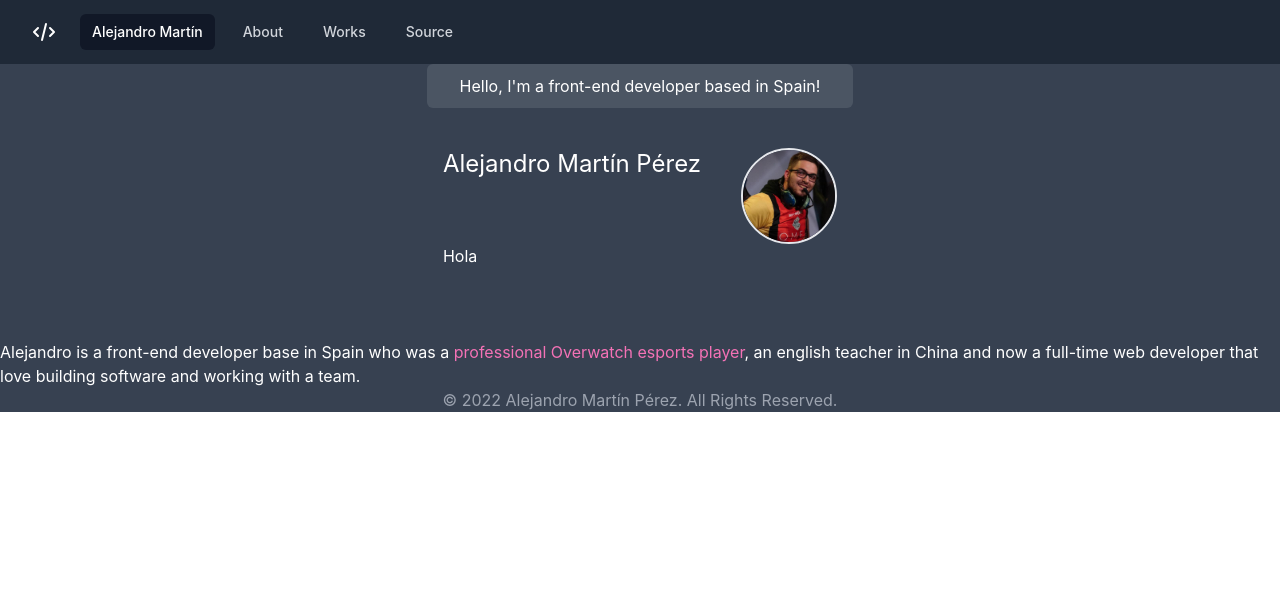
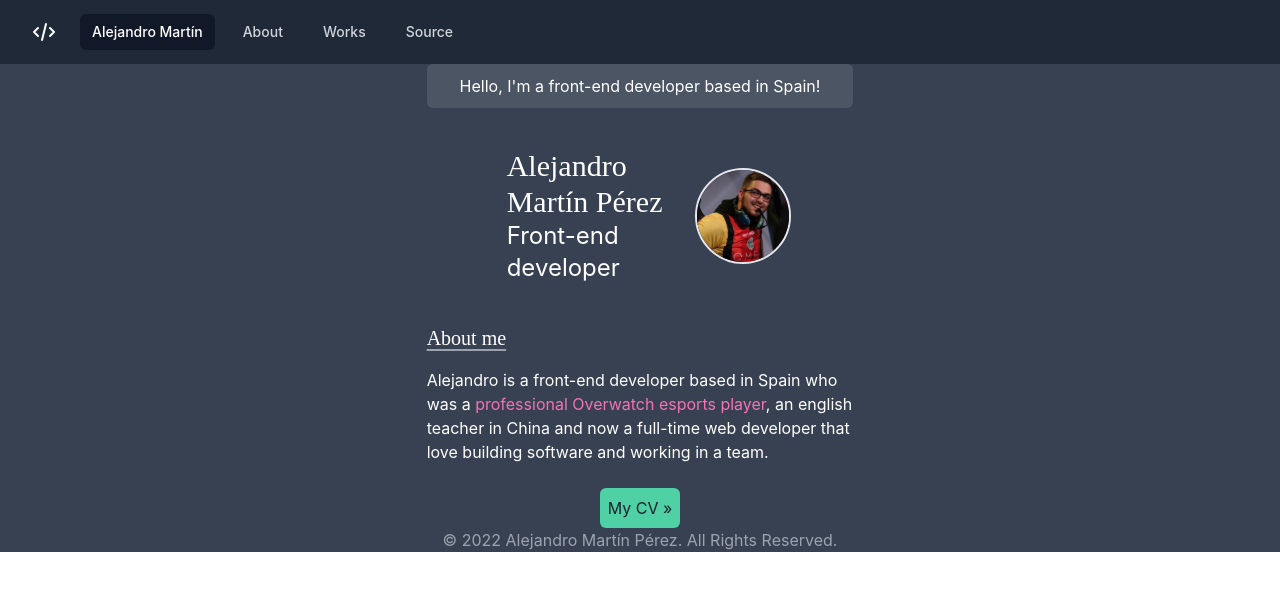
Before and after one commit to Networkzz/portfolio-react-tailwind, a React (Create React App) app: page / in a window 1280 px wide. Shown: the top 590 px of the page. Built offline with nearby package versions, Linux system fonts and the light colour scheme.

Commit message:
Added About+ButtonCV components + some other small modifications

```diff
--- a/src/App.js
+++ b/src/App.js
@@ -1,7 +1,7 @@
 import Nav from './components/Nav';
 import Footer from './components/Footer';
 import Header from './components/Header';
-import About from './components/About';
+import About from './components/About/About';
 function App() {
   return (
     <div className="bg-gray-700">
--- a/src/components/About.js
+++ /dev/null
@@ -1,17 +0,0 @@
-import React from 'react';
-import Cvphoto from '../assets/cv-photo.jpeg'
-
-function About() {
-  return <div className='text-white'>
-    <div className='grid grid-rows-2 grid-flow-col justify-center'>
-    <h1 className='text-2xl mr-10'>Alejandro Martín Pérez</h1>
-    <h2>Hola</h2>
-    <img src={Cvphoto} alt='alejandro-martin' className='rounded-full w-24 object-cover border-2'></img>
-    </div>
-
-    <p>Alejandro is a front-end developer base in Spain who was a <a className='text-pink-400 hover:text-pink-300' href="https://liquipedia.net/overwatch/Networkz">professional Overwatch esports player</a>, an english teacher in China and
-    now a full-time web developer that love building software and working with a team.</p>
-  </div>;
-}
-
-export default About;
--- /dev/null
+++ b/src/components/About/About.js
@@ -0,0 +1,45 @@
+import React from "react";
+import Cvphoto from "../../assets/cv-photo.jpeg";
+import ButtonCV from "./ButtonCV";
+
+function About() {
+  return (
+    <div className="text-white">
+      <div className="flex-1 flex items-center justify-center sm:items-stretch sm:justify-start w-2/6 m-auto pb-10">
+        <div className="m-auto w-4/6 ml-20">
+          <h1 className="text-3xl font-fontName ">Alejandro Martín Pérez</h1>
+          <h2 className="text-2xl">Front-end developer</h2>
+        </div>
+        <div className="m-auto">
+          <img
+            src={Cvphoto}
+            alt="alejandro-martin"
+            className="rounded-full w-24 object-cover border-2 mr-36"
+          ></img>
+        </div>
+      </div>
+      <div className="w-2/6 m-auto">
+        <h2
+          className="text-xl underline underline-offset-4 decoration-gray-400 font-fontName pb-4"
+          id="about"
+        >
+          About me
+        </h2>
+        <p className="">
+          Alejandro is a front-end developer based in Spain who was a{" "}
+          <a
+            className="text-pink-400 hover:text-pink-300"
+            href="https://liquipedia.net/overwatch/Networkz"
+          >
+            professional Overwatch esports player
+          </a>
+          , an english teacher in China and now a full-time web developer that
+          love building software and working in a team.
+        </p>
+      </div>
+      <ButtonCV/>
+    </div>
+  );
+}
+
+export default About;
--- /dev/null
+++ b/src/components/About/ButtonCV.js
@@ -0,0 +1,18 @@
+import React from "react";
+
+function ButtonCV() {
+  return (
+    <div className="flex-1 flex items-center justify-center sm:items-stretch sm:justify-start mt-6">
+      <a href="https://docdro.id/wobYzyv" target="_blank" rel="noreferrer" className="m-auto relative">
+        <button
+          type="button"
+          className="p-2 rounded-md text-[#1a202c] bg-[#4FD1A5]"
+        >
+          My CV &#187;
+        </button>
+      </a>
+    </div>
+  );
+}
+
+export default ButtonCV;
--- a/src/components/Header.js
+++ b/src/components/Header.js
@@ -1,13 +1,15 @@
-import React from 'react';
+import React from "react";
 
 function Header() {
-  return <div>
-    <div className='w-2/6 border-2 rounded-md m-auto bg-gray-600 border-transparent p-2 mb-10'>
-      <div className='text-center text-white'>
-        Hello, I'm a front-end developer based in Spain!
+  return (
+    <div>
+      <div className="w-2/6 border-2 rounded-md m-auto bg-gray-600 border-transparent p-2 mb-10">
+        <div className="text-center text-white">
+          Hello, I'm a front-end developer based in Spain!
+        </div>
       </div>
     </div>
-  </div>;
+  );
 }
 
 export default Header;
--- a/src/components/Nav.js
+++ b/src/components/Nav.js
@@ -4,7 +4,7 @@ import { MenuIcon, XIcon, CodeIcon } from "@heroicons/react/outline";
 
 const navigation = [
   { name: "Alejandro Martín", href: "#", current: true },
-  { name: "About", href: "#hola", current: false },
+  { name: "About", href: "#about", current: false },
   { name: "Works", href: "#adios", current: false },
   { name: "Source", href: "https://github.com/Networkzz/portfolio-react-tailwind",current: false,},
 ];
--- a/src/index.css
+++ b/src/index.css
@@ -1,6 +1,7 @@
 @tailwind base;
 @tailwind components;
 @tailwind utilities;
+@import url('https://fonts.googleapis.com/css2?family=M+PLUS+Rounded+1c:wght@500&display=swap');
 body {
   margin: 0;
   padding: 0;
--- a/tailwind.config.js
+++ b/tailwind.config.js
@@ -3,7 +3,14 @@ module.exports = {
     "./src/**/*.{js,jsx,ts,tsx}",
   ],
   theme: {
-    extend: {},
+    extend: {
+      fontFamily: {
+        fontName: ['"M PLUS Rounded 1c"'],
+      },
+      colors: {
+        'buttonCV': '#1a202c',
+      }
+    },
   },
   plugins: [],
 }
```
